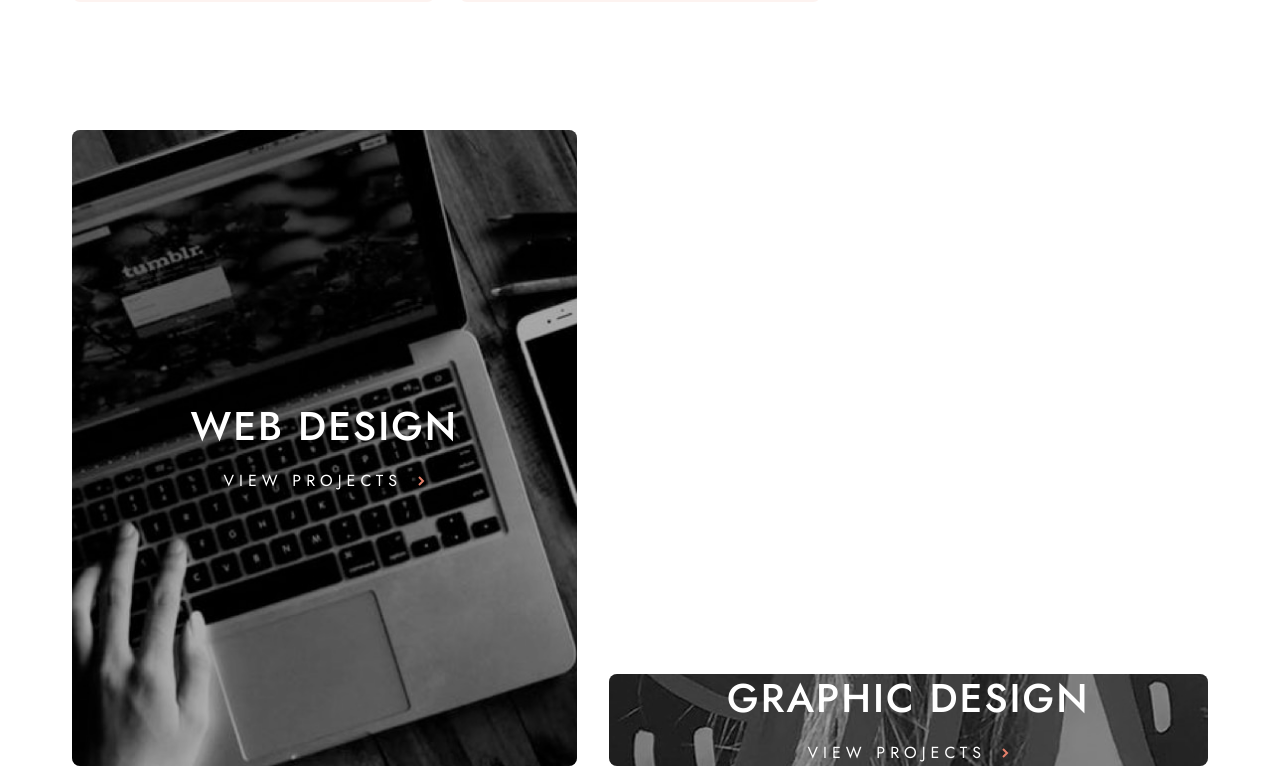
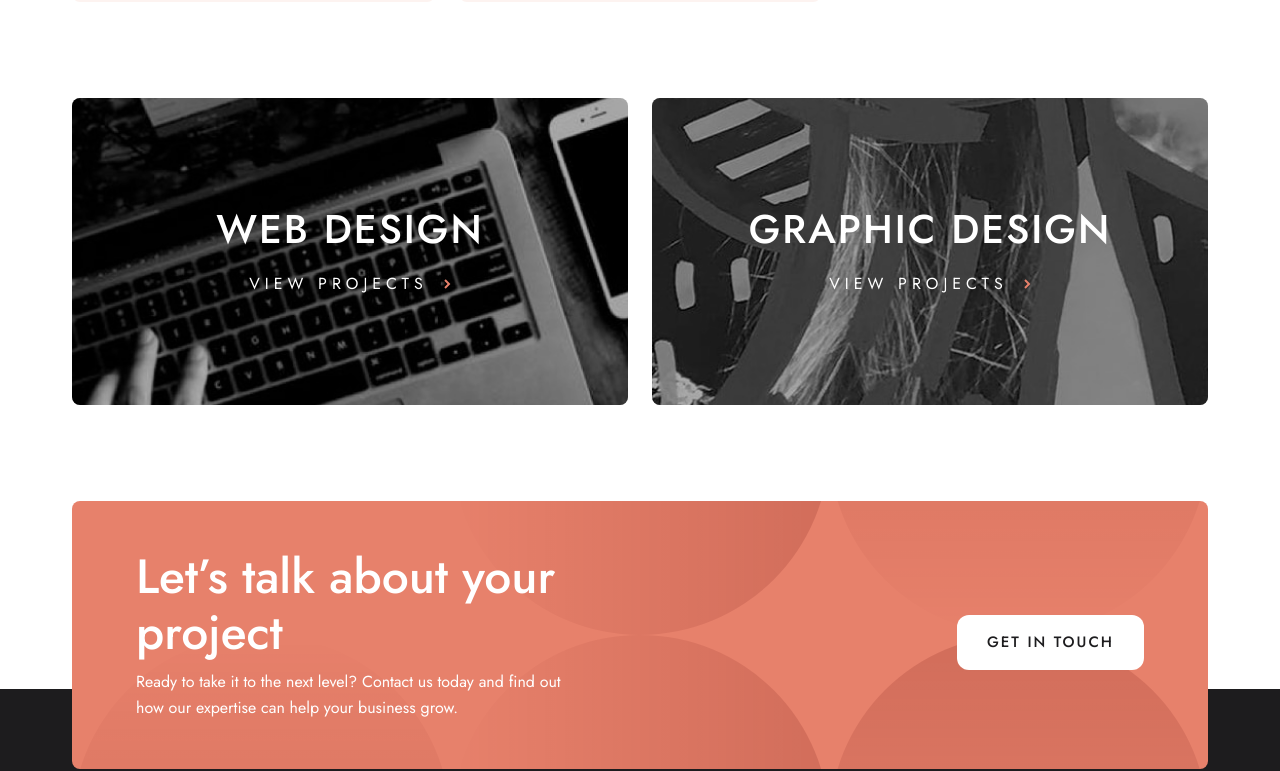
Before and after one commit to leomacode/designo, a React (Create React App) app: page /services/app-design in a window 1280 px wide. Shown: the part 1497-2268 px from the top of the page. Built offline with nearby package versions, Linux system fonts and the light colour scheme.

Commit message:
modify service cards in service section and add scroll to top (scroll restoration) component

```diff
--- /dev/null
+++ b/src/components/ScrollToTop.js
@@ -0,0 +1,12 @@
+import { useEffect } from "react";
+import { useLocation } from "react-router-dom";
+
+export default function ScrollToTop() {
+  const { pathname } = useLocation();
+
+  useEffect(() => {
+    window.scrollTo(0, 0);
+  }, [pathname]);
+
+  return null;
+}
--- a/src/components/index.js
+++ b/src/components/index.js
@@ -7,5 +7,6 @@ export { default as Button } from "./Button";
 export { default as ServiceCard } from "./home/ServiceCard";
 export { default as FeatureCard } from "./home/FeatureCard";
 export { default as ProjectLink } from "./ProjectLink";
+export { default as ScrollToTop } from "./ScrollToTop";
 
 export const paths = ["about", "locations", "contact"];
--- a/src/index.css
+++ b/src/index.css
@@ -242,8 +242,8 @@ body {
 }
 
 .section-margin {
-  margin-top: 8rem;
-  margin-bottom: 8rem;
+  margin-top: 6rem;
+  margin-bottom: 6rem;
 }
 
 @media (min-width: 40rem) {
--- a/src/index.js
+++ b/src/index.js
@@ -3,10 +3,12 @@ import ReactDOM from "react-dom";
 import "./index.css";
 import App from "./App";
 import { BrowserRouter } from "react-router-dom";
+import { ScrollToTop } from "./components";
 
 ReactDOM.render(
   <React.StrictMode>
     <BrowserRouter>
+      <ScrollToTop />
       <App />
     </BrowserRouter>
   </React.StrictMode>,
--- a/src/pages/Home.js
+++ b/src/pages/Home.js
@@ -28,7 +28,7 @@ function Home() {
         </div>
       </section>
 
-      <section className="services container section-margin grid">
+      <section className="home-services container section-margin grid">
         {services.map(({ title, img, imgM, imgL, imgS }) => (
           <ServiceCard
             key={title}
--- a/src/pages/Service.js
+++ b/src/pages/Service.js
@@ -52,7 +52,7 @@ function Service() {
         ))}
       </section>
 
-      <section className="services container section-margin grid section-margin">
+      <section className="service-cards container grid section-margin">
         {serviceCards.map(({ title, img, imgM, imgL, imgS }) => (
           <ServiceCard
             key={title}
--- a/src/pages/home.css
+++ b/src/pages/home.css
@@ -29,7 +29,7 @@
   height: 30rem;
 }
 
-.services {
+.home-services {
   gap: 2rem;
 }
 
@@ -69,7 +69,7 @@
     padding-right: 0;
   }
 
-  .services {
+  .home-services {
     grid-template-areas:
       "web app"
       "web graphic";
--- a/src/pages/service.css
+++ b/src/pages/service.css
@@ -12,6 +12,10 @@
 
 .service-projects > * {
   margin: 2.5rem 0;
+}
+
+.service-cards {
+  gap: 1.5rem;
 }
 
 @media (min-width: 40rem) {
@@ -34,4 +38,15 @@
   .service-projects > * {
     margin: 0;
   }
+
+  .service-cards {
+    grid-template-columns: 1fr 1fr;
+  }
+
+  .service-cards > * {
+    grid-area: auto;
+  }
+  .service-cards .service-card .service-card-bg {
+    padding: 6.69rem 0;
+  }
 }
```
